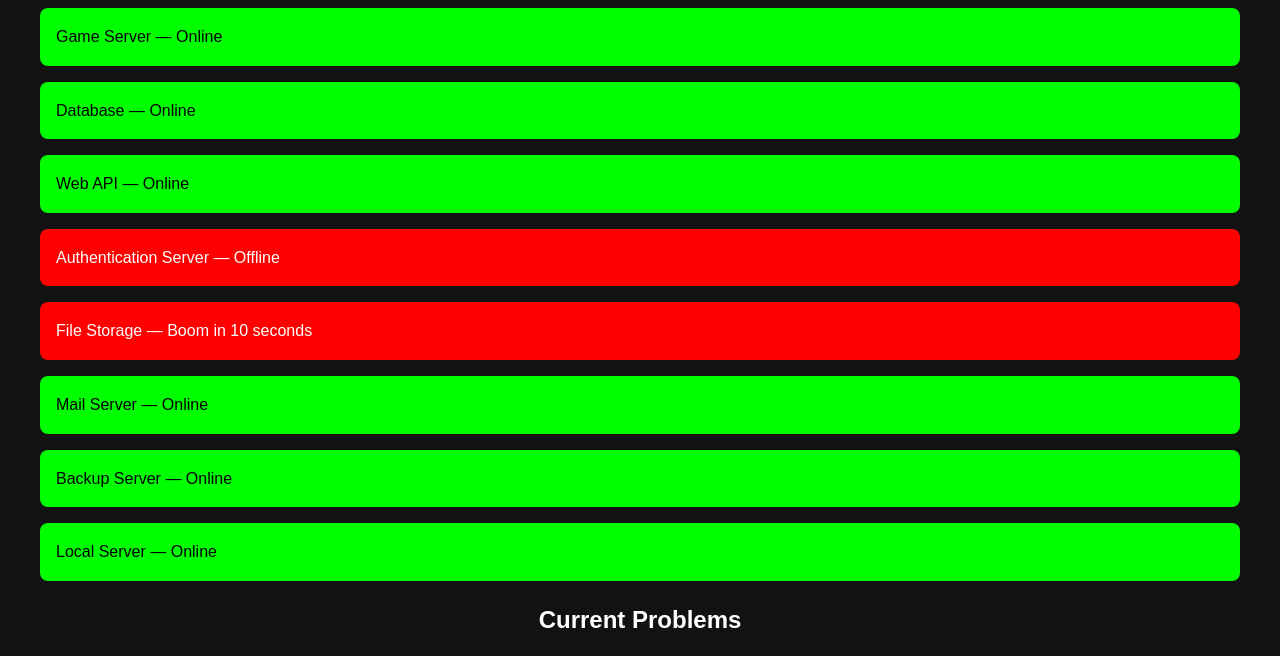
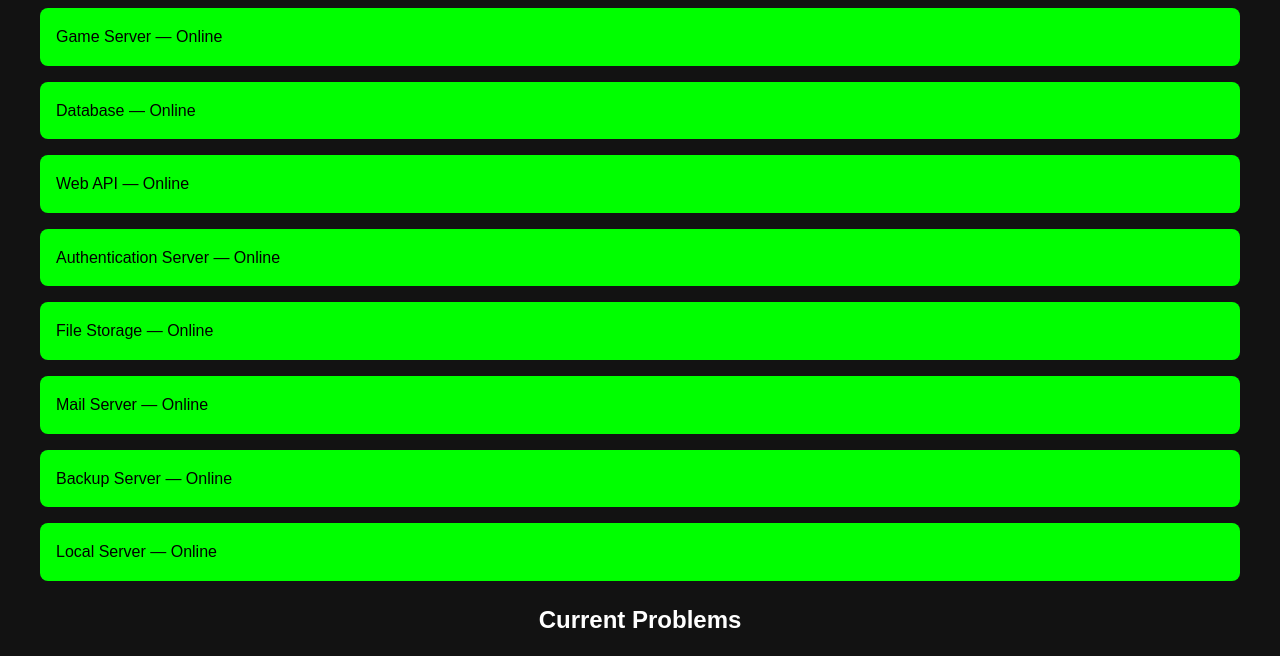
Before and after one commit to OgnjenDev/AbcStudio-Status, a plain HTML site: page index.html in a window 1280 px wide. Shown: the part 126-782 px from the top of the page. Drawn offline with Linux system fonts and the light colour scheme.

Commit message:
Update index.html

```diff
--- a/index.html
+++ b/index.html
@@ -38,8 +38,8 @@ const data = {
     {"name": "Game Server", "status": "Online"},
     {"name": "Database", "status": "Online"},
     {"name": "Web API", "status": "Online"},
-    {"name": "Authentication Server", "status": "Offline"},
-    {"name": "File Storage", "status": "Boom in 10 seconds"},
+    {"name": "Authentication Server", "status": "Online"},
+    {"name": "File Storage", "status": "Online"},
     {"name": "Mail Server", "status": "Online"},
     {"name": "Backup Server", "status": "Online"},
     {"name": "Local Server", "status": "Online"}  // added Local Server
```
